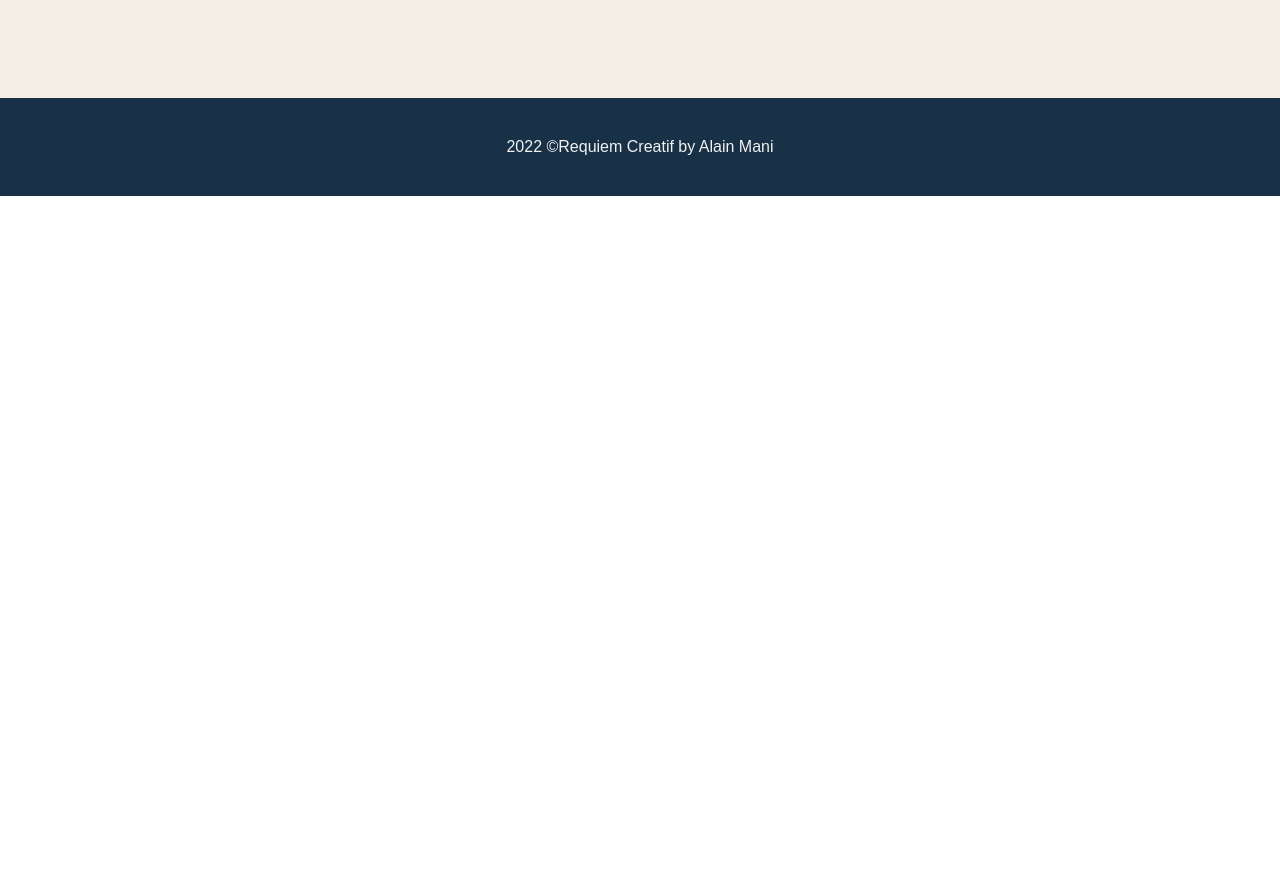
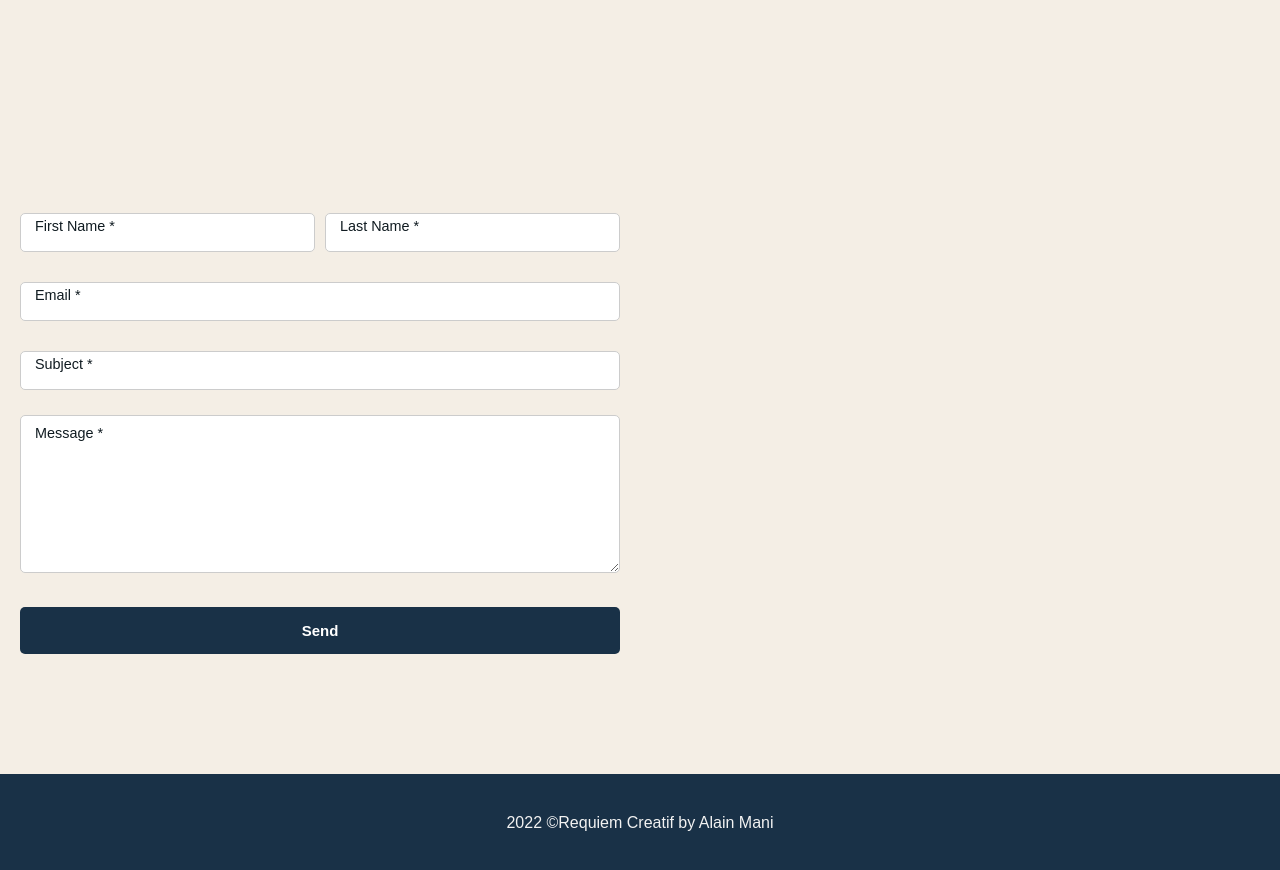
Before and after one commit to requiemcreatif/personal-web-v1-react, a React (Create React App) app: page / in a window 1280 px wide. Shown: the part 1303-2173 px from the top of the page. Before the commit the page ends 1499 px from the top, so only its background shows below. Built offline with nearby package versions, Linux system fonts and the light colour scheme; a web font is replaced by a local one.

Commit message:
navbar updated

```diff
--- a/src/pages/Home.js
+++ b/src/pages/Home.js
@@ -68,7 +68,7 @@ const Home = ({ toggleShowLinks, isDarkTheme, toggleTheme, showLinks, renderActi
         )}
       </AnimatePresence> */}
       <Cards />
-      {/* <Contactform /> */}
+      <Contactform />
 
       <Footer />
     </div>
```
Also changed, not shown: 1 other file (tests, documents, lock files or other folders).
